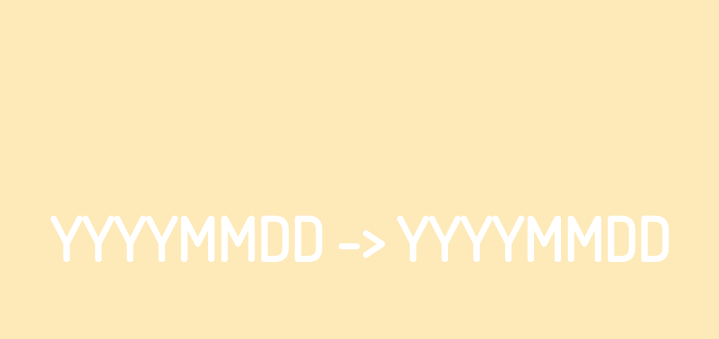
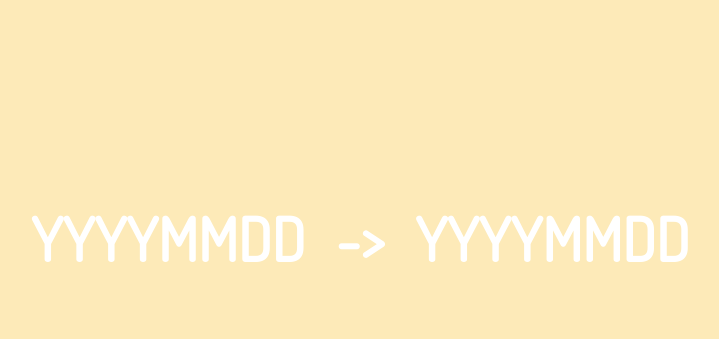
Before and after one commit to katab/countdown, a plain HTML site: page index.html in a window 1280 px wide. Shown: the part 162-501 px from the top of the page, without its empty margins (280-999 px from the left). Drawn offline with Linux system fonts and the light colour scheme.

Commit message:
Added form for date input

```diff
--- a/index.html
+++ b/index.html
@@ -12,7 +12,11 @@
   <body>
     <main>
       <!-- <p>Count the number of days between</p> -->
-      <p>YYYYMMDD -> YYYYMMDD</p>
+      <form>
+        <input type="text" name="from_date" placeholder="YYYYMMDD" maxlength="8" size="10"/>
+        ->
+        <input type="text" name="to_date" placeholder="YYYYMMDD" maxlength="8" size="10"/>
+      </form>
     </main>
   </body>
 </html>
--- a/styles/main.css
+++ b/styles/main.css
@@ -4,7 +4,7 @@ html {
   font-family: 'Dosis', sans-serif;
   font-size: 60px;
   font-weight: bold;
-  color: WHITE;
+  color: white;
 }
 
 main {
@@ -17,6 +17,28 @@ main {
   transform: translate(-50%, -50%)
 }
 
-p {
-  /*background-color: blue;*/
+input {
+    background: transparent;
+    border: none;
+    font-family: 'Dosis', sans-serif;
+    font-size: 60px;
+    font-weight: bold;
+    color: white;
+    text-align: center;
 }
+
+input:focus {
+  outline: none;
+}
+
+/* Set color of the placeholder text in the input elements */
+input::-webkit-input-placeholder  { color: white; } /* Webkit */
+input:-moz-placeholder { color: white; } /* Firefox <= 18 */
+input::-moz-placeholder { color: white; } /* Firefox >= 19 */
+input:-ms-input-placeholder {  color: white; } /* Internet Explorer */
+
+::selection { background: #eeeefe; }/* Common browsers */
+::-webkit-selection { background: #eeeefe; } /* Webkit */
+:-moz-selection { background: #eeeefe; } /* Firefox <= 18 */
+::-moz-selection { background: #eeeefe; } /* Firefox >= 19 */
+::-ms-selection { background: #eeeefe; } /* Internet Explorer */
```
